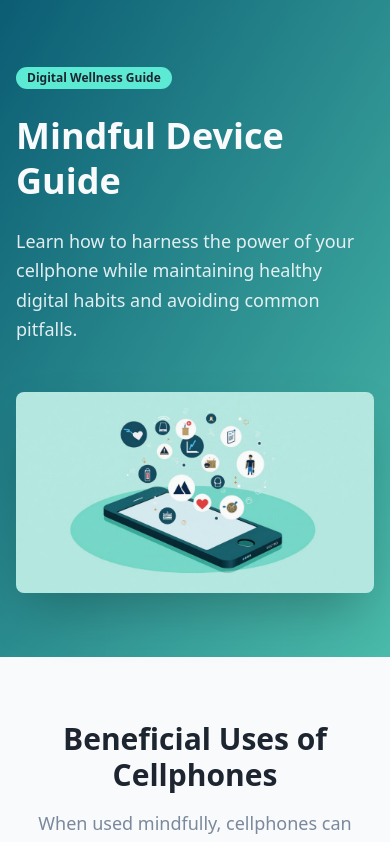
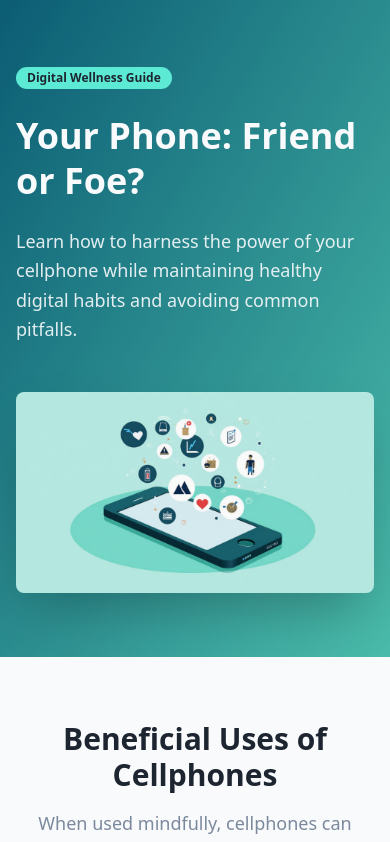
Before and after one commit to ANJALI14-code/Anjali14-code.github.io, a React (Vite) app: page / in a window 390 px wide. Shown: the top 842 px of the page. Built offline with nearby package versions, Linux system fonts and the light colour scheme.

Commit message:
Update page title
Change the title of the page to an interesting hook related to mobile phone uses and misuses.

```diff
--- a/src/components/CellphoneGuide.tsx
+++ b/src/components/CellphoneGuide.tsx
@@ -107,7 +107,7 @@ const CellphoneGuide = () => {
             <div className="space-y-6">
               <Badge className="bg-accent text-accent-foreground">Digital Wellness Guide</Badge>
               <h1 className="text-4xl md:text-6xl font-bold leading-tight">
-                Mindful Device Guide
+                Your Phone: Friend or Foe?
               </h1>
               <p className="text-lg md:text-xl opacity-90 leading-relaxed">
                 Learn how to harness the power of your cellphone while maintaining healthy digital habits and avoiding common pitfalls.
```
